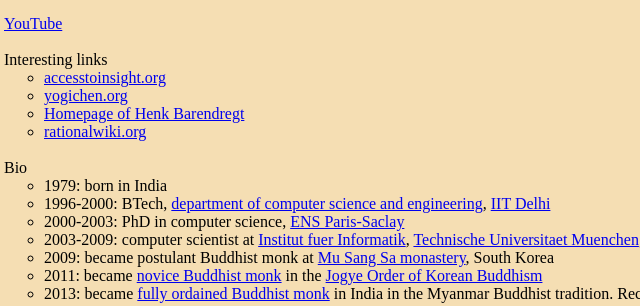
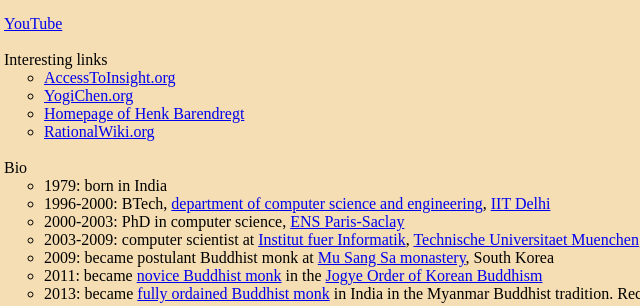
Before and after one commit to buddhapragya/buddhapragya.github.io, a plain HTML site: page index.html in a window 1280 px wide. Shown: the part 265-571 px from the top of the page, 44-684 px from the left. Drawn offline with Linux system fonts and the light colour scheme.

Commit message:
Update index.html

```diff
--- a/index.html
+++ b/index.html
@@ -45,10 +45,10 @@
      <li>
         Interesting links
        <ul>
-         <li><a href="https://accesstoinsight.org">accesstoinsight.org</a></li>
-         <li><a href="http://yogichen.org">yogichen.org</a></li>
+         <li><a href="https://accesstoinsight.org">AccessToInsight.org</a></li>
+         <li><a href="http://yogichen.org">YogiChen.org</a></li>
          <li><a href="https://www.cs.ru.nl/~henk">Homepage of Henk Barendregt</a></li>
-         <li><a href="https://rationalwiki.org">rationalwiki.org</a></li>
+         <li><a href="https://rationalwiki.org">RationalWiki.org</a></li>
        </ul>
      </li>
      <br>
```
